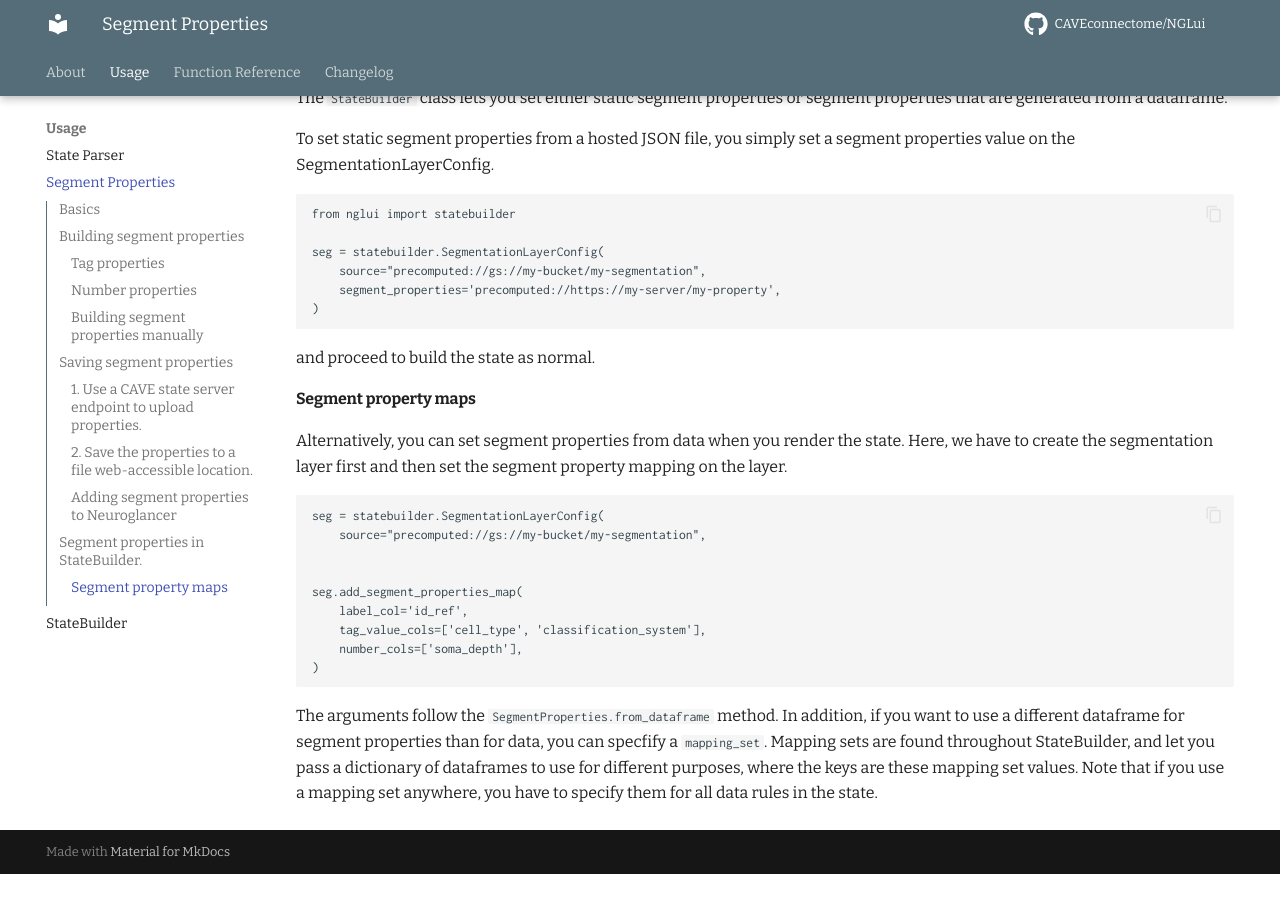
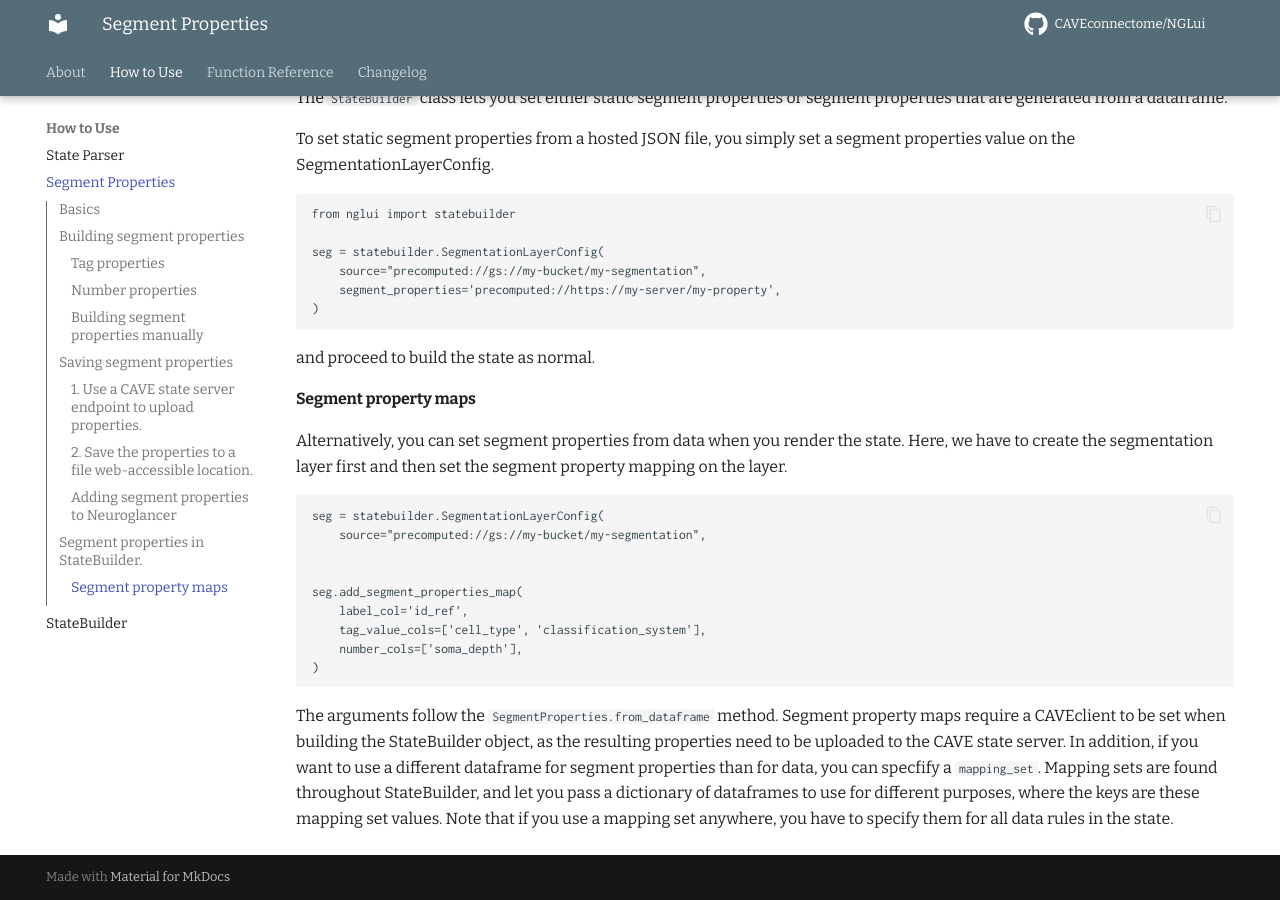
Before and after one commit to CAVEconnectome/nglui, an MkDocs documentation site: the page built from docs/usage/segmentprops.md, in a window 1280 px wide and 900 px high, scrolled down 4414 px. Built offline with MkDocs 1.6.1 and Material for MkDocs 9.7.7, drawn with Linux system fonts in a browser that asks for light colours; comment, search, counter and statistics services are not loaded; before the commit the page ends 5288 px from its top, so only the background shows below that.

Commit message:
small docs changes

````diff
--- a/docs/usage/segmentprops.md
+++ b/docs/usage/segmentprops.md
@@ -201,6 +201,7 @@ seg.add_segment_properties_map(
 ```
 
 The arguments follow the `SegmentProperties.from_dataframe` method.
+Segment property maps require a CAVEclient to be set when building the StateBuilder object, as the resulting properties need to be uploaded to the CAVE state server.
 In addition, if you want to use a different dataframe for segment properties than for data, you can specfify a `mapping_set`.
 Mapping sets are found throughout StateBuilder, and let you pass a dictionary of dataframes to use for different purposes, where the keys are these mapping set values.
 Note that if you use a mapping set anywhere, you have to specify them for all data rules in the state.
--- a/mkdocs.yml
+++ b/mkdocs.yml
@@ -5,7 +5,7 @@ repo_name: CAVEconnectome/NGLui
 
 nav:
 - About: index.md
-- Usage:
+- How to Use:
     - usage/parser.md
     - usage/segmentprops.md
     - usage/statebuilder.md
````
